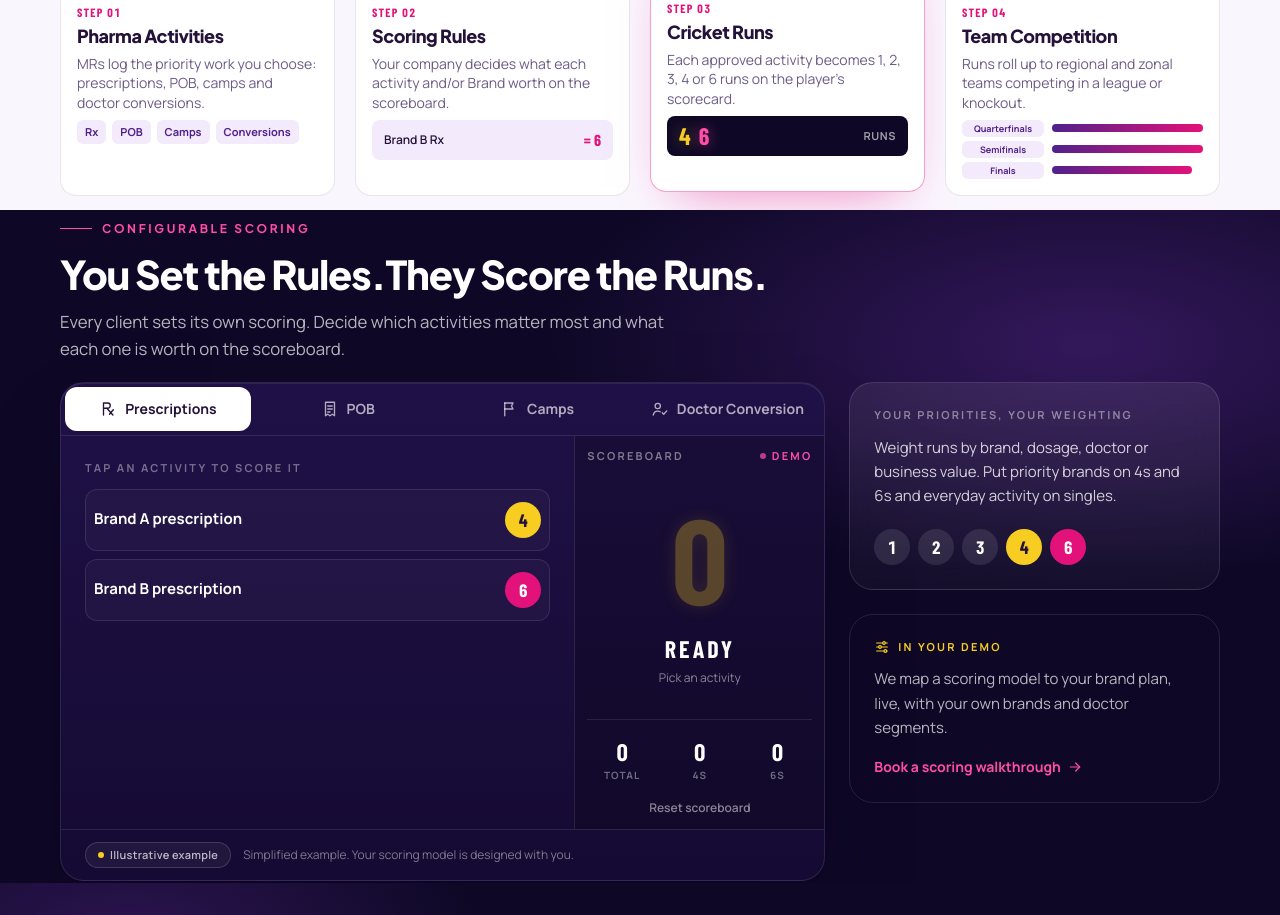
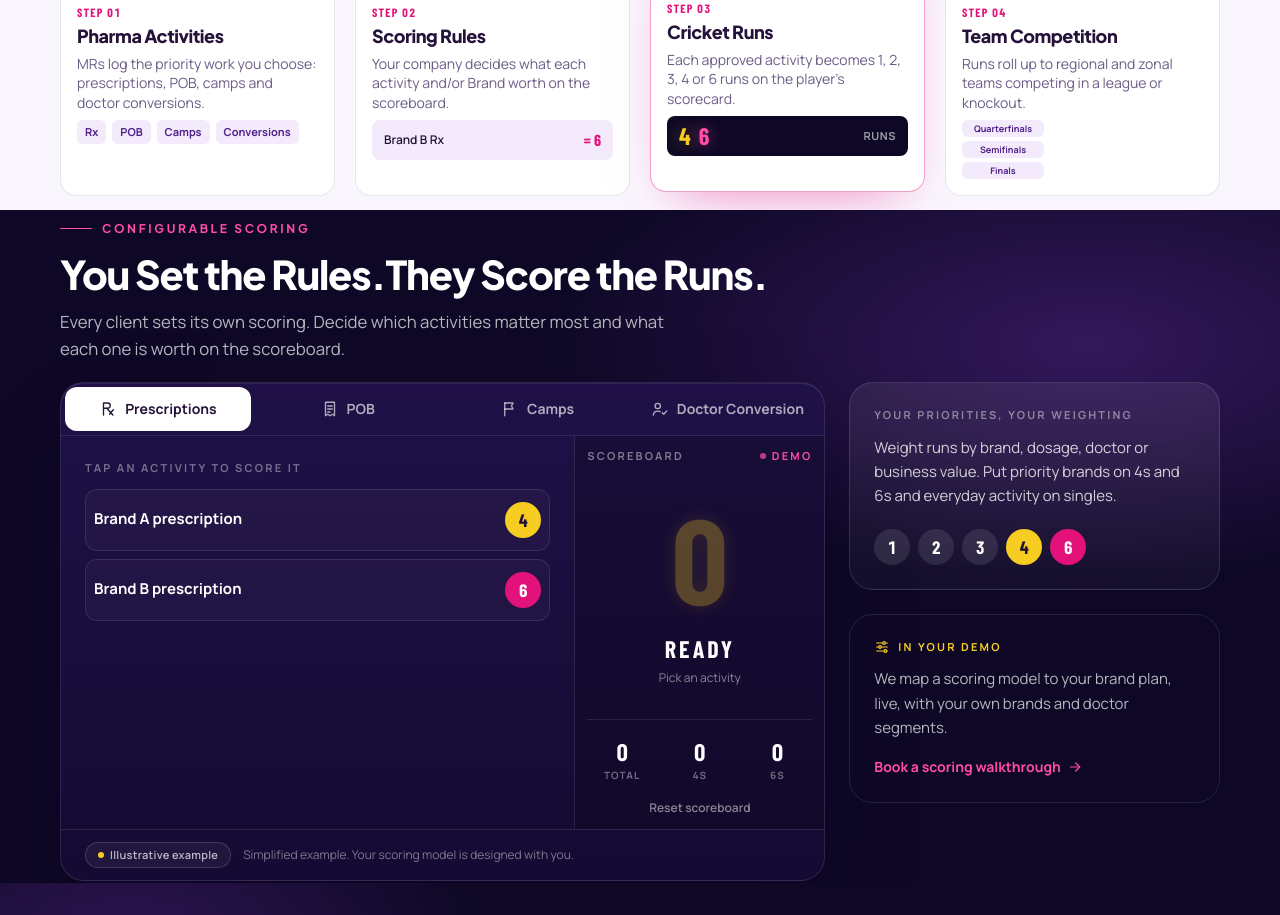
Before and after one commit to Rohan9833/rxpl-microsite, a React (Vite) app in the folder frontend/: page / in a window 1280 px wide. Shown: the part 1080-1995 px from the top of the page. Built offline with nearby package versions, Linux system fonts and the light colour scheme.

Commit message:
Hide competition progress bars on desktop

```diff
--- a/frontend/src/sections1.jsx
+++ b/frontend/src/sections1.jsx
@@ -616,7 +616,7 @@ function StepVisual({ i }) {
             {["Quarterfinals", "Semifinals", "Finals"][k]}
           </span>
           <span
-            className="h-2 rounded-full bg-gradient-to-r from-royal to-magenta"
+            className="h-2 rounded-full bg-gradient-to-r from-royal to-magenta @desk:hidden"
             style={{ width: `${w}%` }}
           />
         </div>
```
